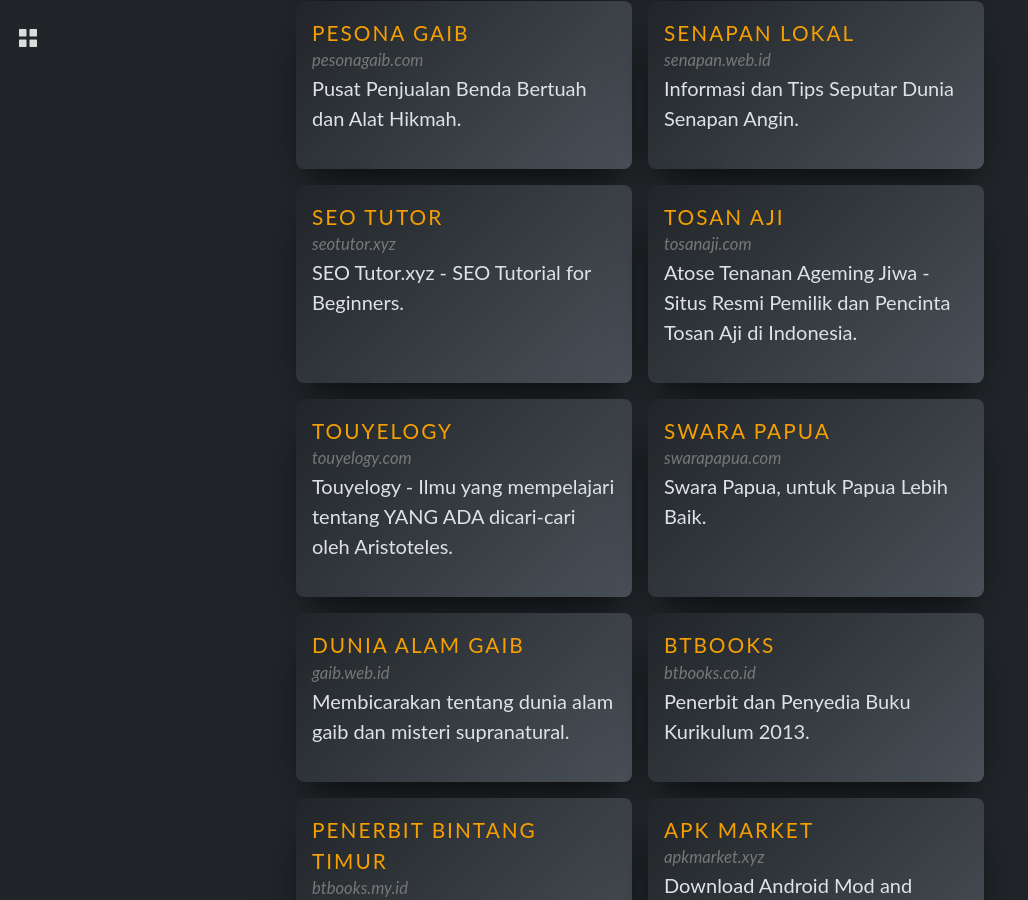
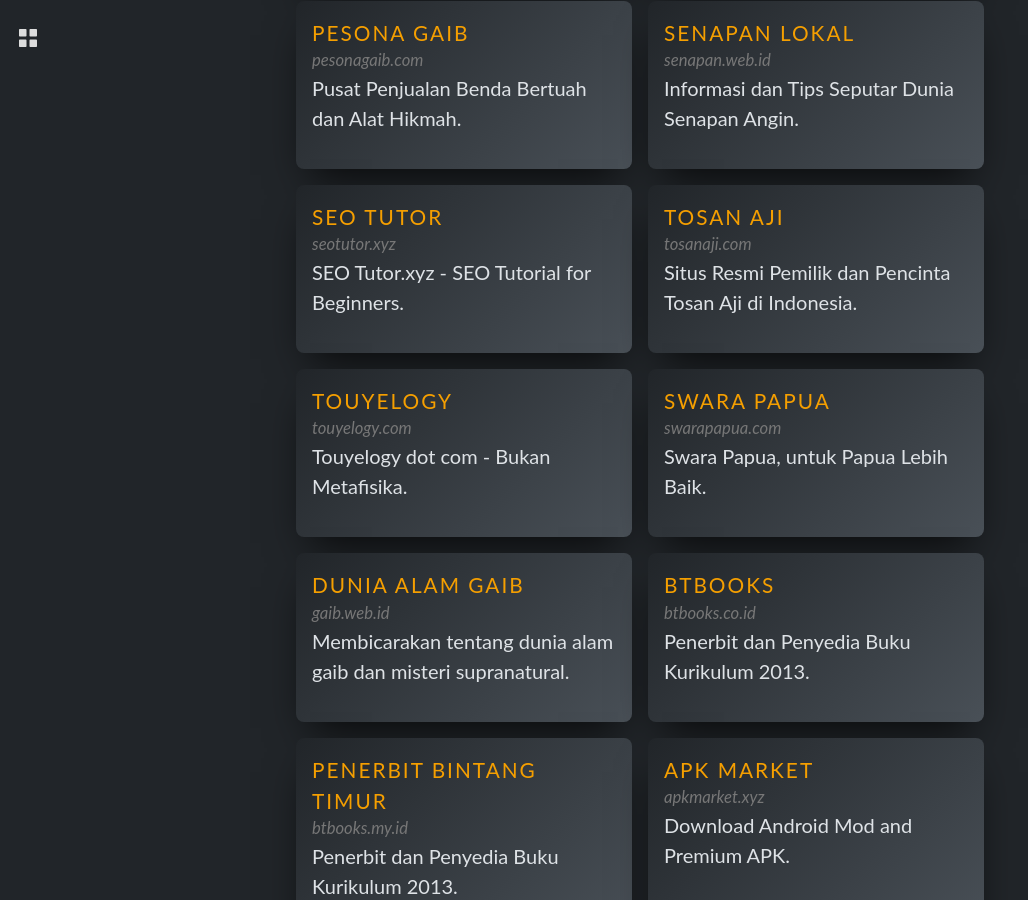
Before and after one commit to apynx/apynx.github.io, a Jekyll site: the page built from portofolio.md, in a window 1280 px wide and 900 px high, scrolled down 2229 px. Shown: the whole window, without its empty margins (0-1028 px from the left). Built offline with Jekyll 4.4.1, drawn with Linux system fonts in a browser that asks for light colours; some web fonts are replaced.

Commit message:
update portfolio

```diff
--- a/portofolio.md
+++ b/portofolio.md
@@ -266,7 +266,7 @@ Berikut adalah sebagian portofolio dari situs-situs yang pernah saya kerjakan. B
         <div class="card_title">Tosan Aji</div>
           <div class="card_url">tosanaji.com</div>
           <div class="card_text">
-            Atose Tenanan Ageming Jiwa - Situs Resmi Pemilik dan Pencinta Tosan Aji di Indonesia.
+            Situs Resmi Pemilik dan Pencinta Tosan Aji di Indonesia.
           </div>
       </div>
     </div>
@@ -277,7 +277,7 @@ Berikut adalah sebagian portofolio dari situs-situs yang pernah saya kerjakan. B
         <div class="card_title">Touyelogy</div>
           <div class="card_url">touyelogy.com</div>
           <div class="card_text">
-            Touyelogy - Ilmu yang mempelajari tentang YANG ADA dicari-cari oleh Aristoteles.
+            Touyelogy dot com - Bukan Metafisika.
           </div>
       </div>
     </div>
```
